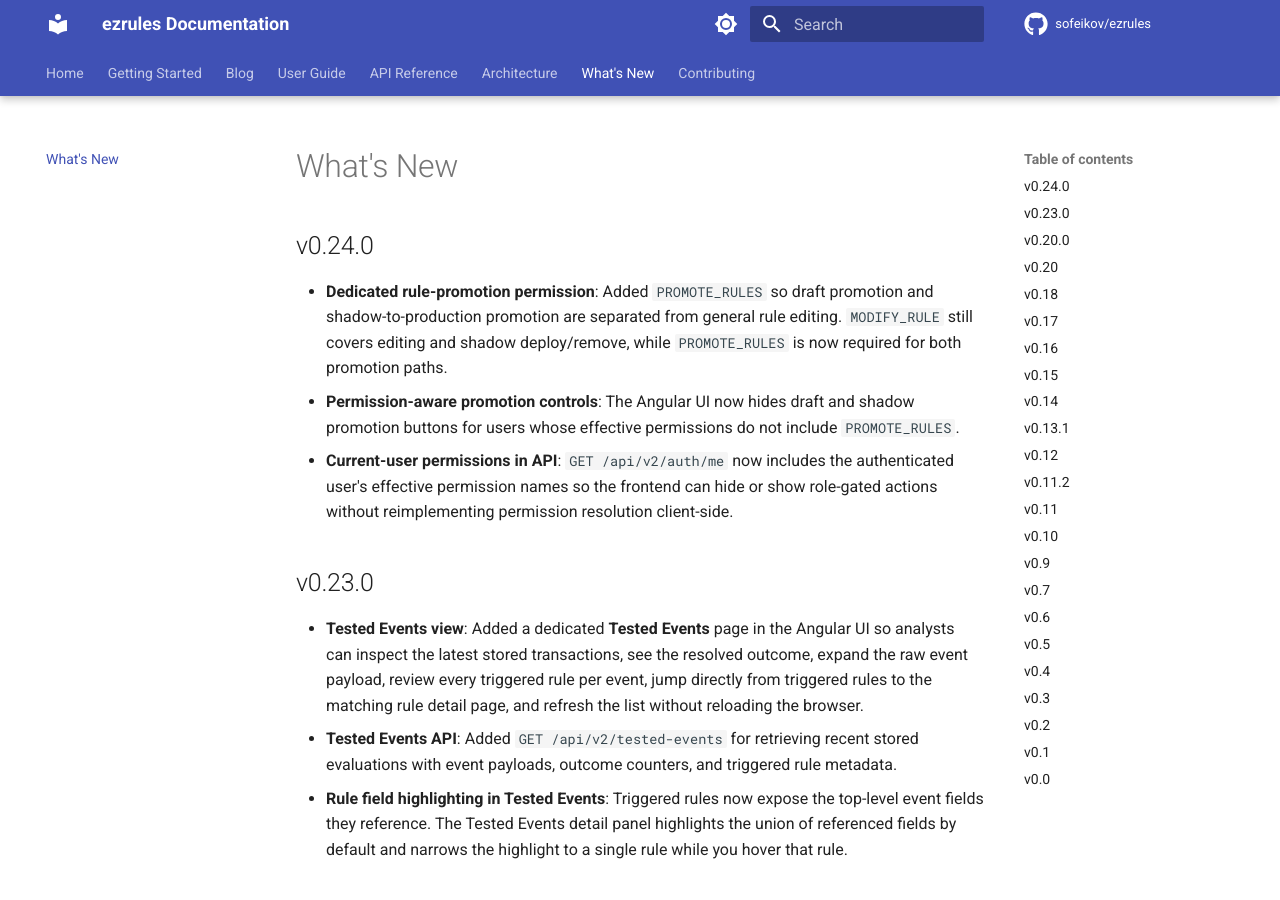
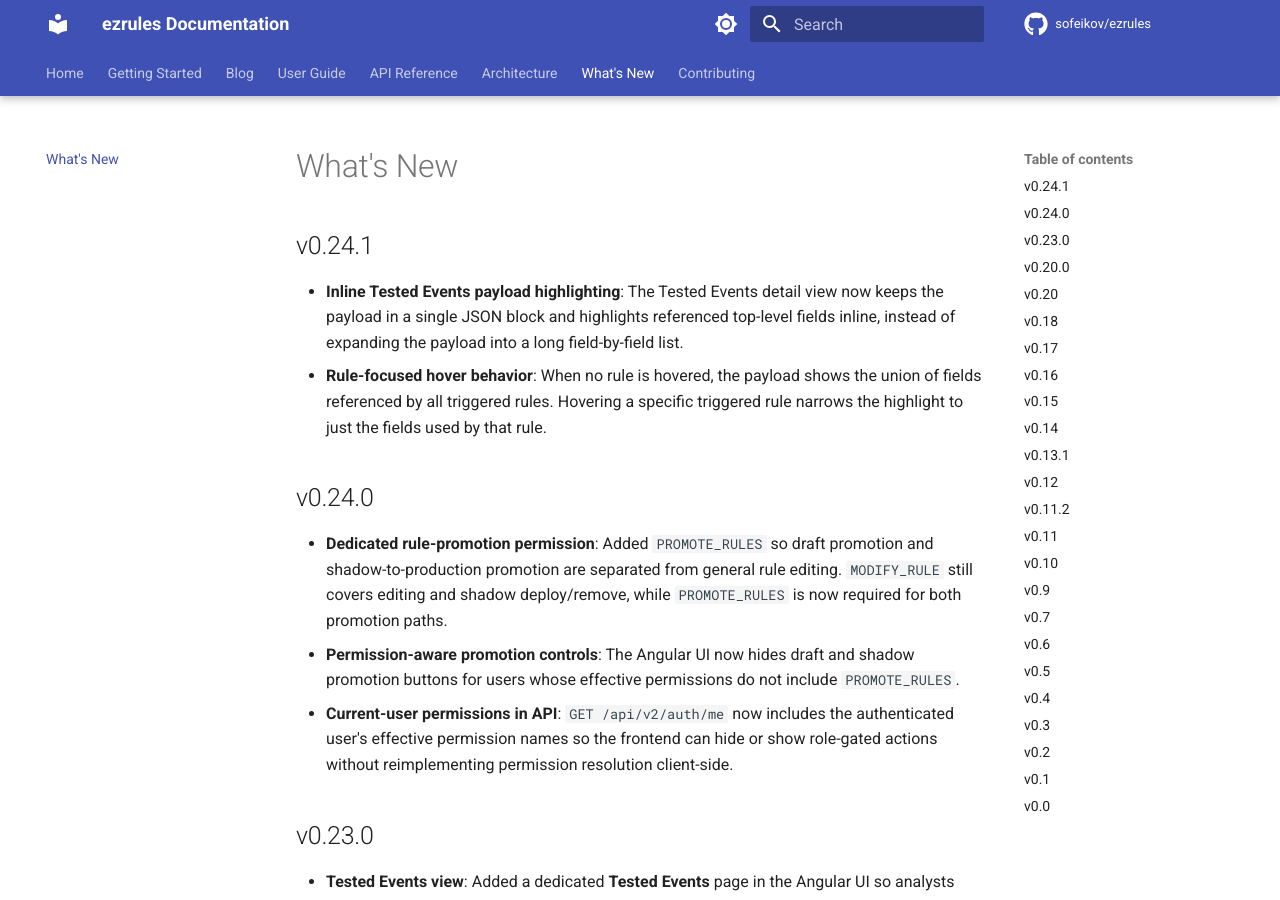
Before and after one commit to sofeikov/ezrules, an MkDocs documentation site: the page built from docs/whatsnew.md, in a window 1280 px wide and 900 px high. Built offline with MkDocs 1.6.1 and Material for MkDocs 9.7.7, drawn with Linux system fonts in a browser that asks for light colours; comment, search, counter and statistics services are not loaded.

Commit message:
Bump version

```diff
--- a/docs/whatsnew.md
+++ b/docs/whatsnew.md
@@ -1,5 +1,10 @@
 # What's New
 
+
+## v0.24.1
+
+* **Inline Tested Events payload highlighting**: The Tested Events detail view now keeps the payload in a single JSON block and highlights referenced top-level fields inline, instead of expanding the payload into a long field-by-field list.
+* **Rule-focused hover behavior**: When no rule is hovered, the payload shows the union of fields referenced by all triggered rules. Hovering a specific triggered rule narrows the highlight to just the fields used by that rule.
 
 ## v0.24.0
 
--- a/pyproject.toml
+++ b/pyproject.toml
@@ -1,6 +1,6 @@
 [project]
 name = "ezrules"
-version = "0.24.0"
+version = "0.24.1"
 description = "Open-source transaction monitoring engine for business rules"
 authors = [{name = "Konstantin Sofeikov", email = "sofeykov@gmail.com"}]
 readme = "README.md"
```
Also changed, not shown: README.md (+1 -1 lines), 1 other file.
